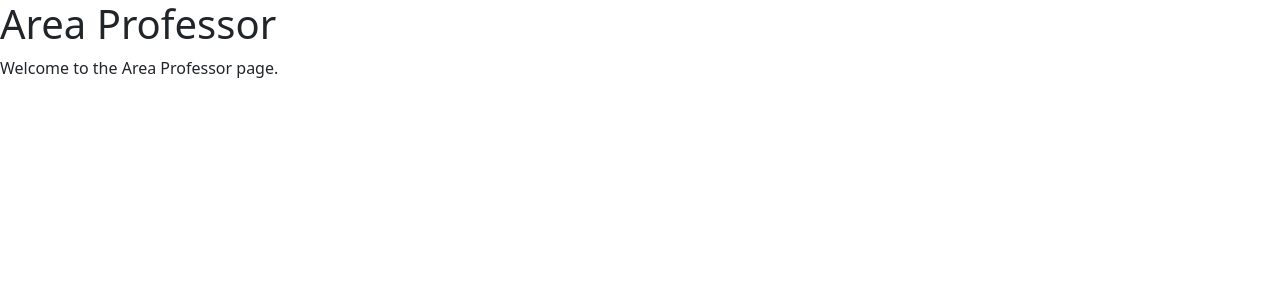
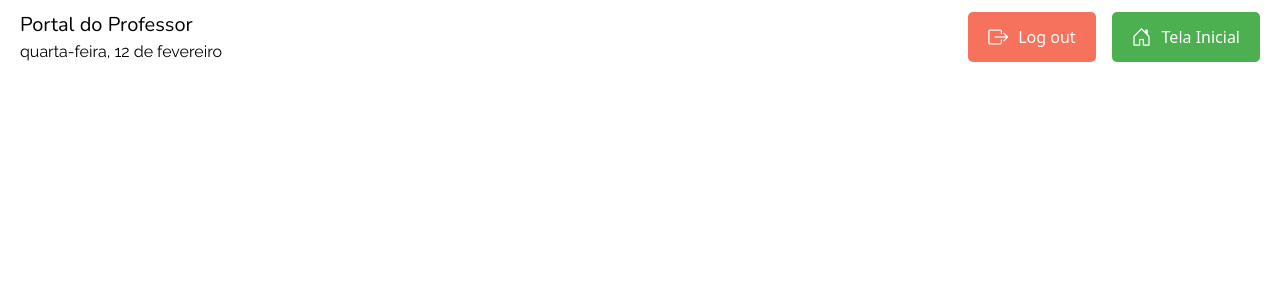
Before and after one commit to orbitechz/attendance-frontend, a React (Create React App) app: page /area-professor in a window 1280 px wide. Shown: the top 300 px of the page. Built offline with nearby package versions, Linux system fonts and the light colour scheme.

Commit message:
feat: enhance AreaProfessor page with header, date display, and navigation buttons

```diff
--- a/src/pages/AreaProfessor.js
+++ b/src/pages/AreaProfessor.js
@@ -1,12 +1,39 @@
-import React from 'react';
+import React from "react";
+import { useNavigate } from "react-router-dom";
+import "../styles/AreaProfessor.css";
 
 const AreaProfessor = () => {
-    return (
-        <div>
-            <h1>Area Professor</h1>
-            <p>Welcome to the Area Professor page.</p>
+  const navigate = useNavigate();
+
+  const today = new Date().toLocaleDateString("pt-BR", {
+    weekday: "long",
+    day: "numeric",
+    month: "long",
+  });
+
+  return (
+    <div className="area-professor-container">
+      <header className="header">
+        <div className="main-header d-flex flex-column">
+          <p className="title">Portal do Professor</p>
+          <p className="date">{today}</p>
         </div>
-    );
+        <div className="actions d-flex gap-3">
+          <button className="logout-btn">
+            <i
+              className="bi bi-box-arrow-right"
+              style={{ fontSize: "20px" }}
+            ></i>
+            Log out
+          </button>
+          <button className="back-btn" onClick={() => navigate("/")}>
+            <i className="bi bi-house-door" style={{ fontSize: "20px" }}></i>
+            Tela Inicial
+          </button>
+        </div>
+      </header>
+    </div>
+  );
 };
 
 export default AreaProfessor;
--- /dev/null
+++ b/src/styles/AreaProfessor.css
@@ -0,0 +1,19 @@
+.back-btn {
+    display: flex;
+    align-items: center;
+    padding: 10px 20px;
+    background-color: #4CAF50;
+    color: white;
+    border: none;
+    border-radius: 5px;
+    cursor: pointer;
+    transition: background-color 0.3s ease;
+}
+
+.back-btn i {
+    margin-right: 10px;
+}
+
+.back-btn:hover {
+    background-color: #45a049;
+}
```
